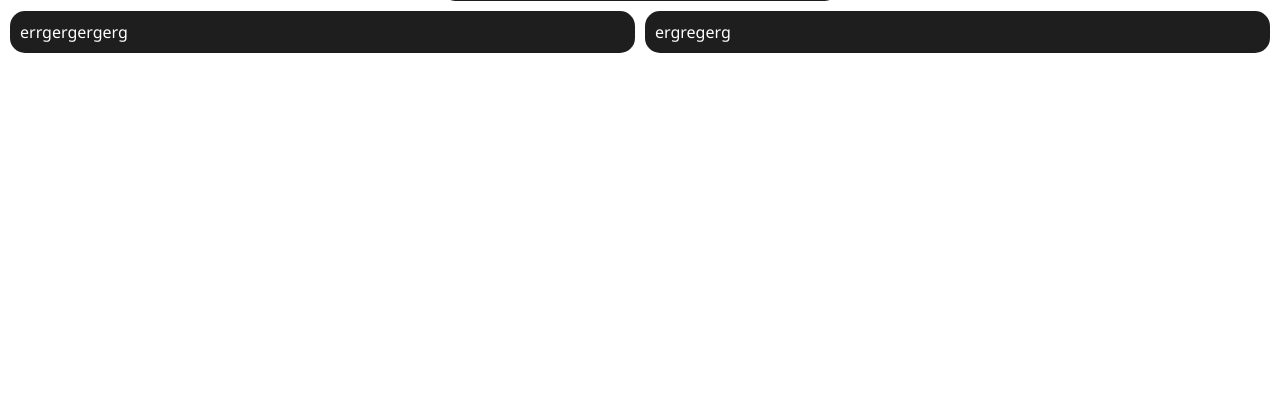
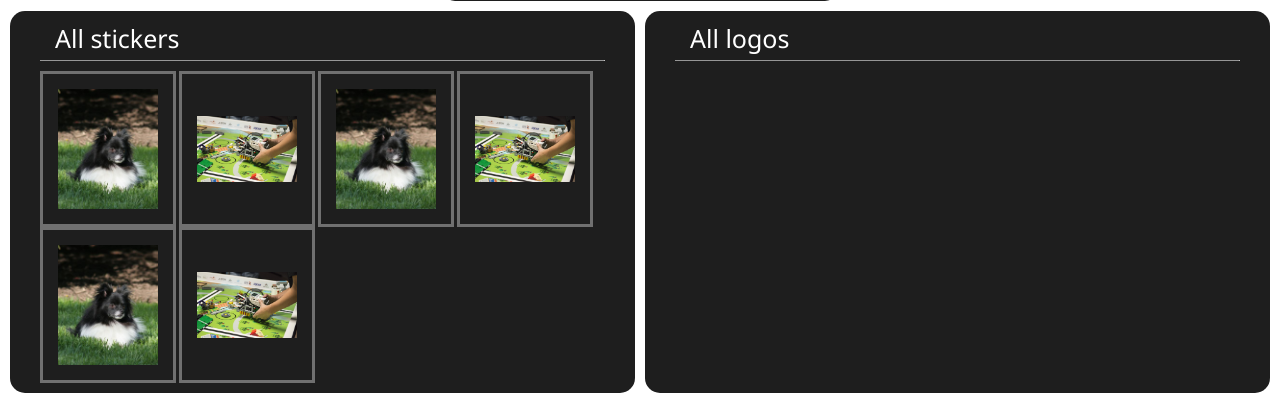
Before and after one commit to svsticky/plakplaats, a Flask app: template templates/admin.html in a window 1280 px wide. Shown: the part 583-976 px from the top of the page. Before the commit the page ends 636 px from the top, so only its background shows below. Run offline with Flask 2, Linux system fonts and the light colour scheme; the template is opened without the code that fills it, so the values that code supplies are empty; data comes from the database, SQL or seed files in the repository; both versions use the stored data as it was after the commit.

Commit message:
Worked on admin page

```diff
--- a/server.py
+++ b/server.py
@@ -1,10 +1,10 @@
-import re
 from sqlite3.dbapi2 import sqlite_version
 import flask
 from flask import request
 from flask import render_template
 import requests
 import sqlite3
+import time
 import json
 import os
 from werkzeug.utils import redirect, secure_filename
@@ -55,17 +55,24 @@ def stickerMap():
 
 @app.route('/admin', methods=['GET'])
 def admin():
-	return render_template('admin.html', color=COLOR)
+	#It is not needed to store or retreive the adminToken from localStorage because it is not intended to survive a new session
+	if checkAdminToken(request.cookies.get('adminToken')):
+		return render_template('admin.html', color=COLOR)
+	else:
+		return redirect('/auth?adminRefresh=1')
 
 @app.route('/auth', methods=['GET'])
 def auth():
-	#The request contain a code after loggin in.
+	#The request contains a code after loggin in.
 	if request.args.get('code') == None:
 		#Check if login with koala is enabled
 		if os.getenv("LOGIN_WITH_KOALA") == "True":
 			#Construct login url
 			url = os.getenv("KOALA_URL") + "/api/oauth/authorize?client_id=" + os.getenv("KOALA_CLIENT_UID") + "&redirect_uri=" + os.getenv("STICKER_MAP_URL") + ":" + os.getenv("STICKER_MAP_PORT") + "/auth&response_type=code"
-			return render_template('authKoala.html', color=COLOR, loginUrl=url)
+			resp = flask.make_response(render_template('authKoala.html', color=COLOR, loginUrl=url))
+			if request.args.get('adminRefresh') != None:
+				resp.set_cookie('adminRefresh', "1")
+			return resp
 		else:
 			return 'Logging in without koala is not yet supported.'
 	else:
@@ -78,21 +85,42 @@ def auth():
 			return redirect('/auth', code=302)
 		#Connect to db
 		with sqlite3.connect('stickers.db') as con:
-			#Create a (normal) token for user
-			token = secrets.token_urlsafe(30)
 			cursor = con.cursor()
-			cursor.execute("INSERT INTO tokens VALUES (?)", (token,))
-			con.commit()
+			#Check if the user already has (normal) key stored. (Admin refresh session)
+			token = ""
+			if checkToken(request.cookies.get('token')) == False:
+				#Create a (normal) token for user
+				token = secrets.token_urlsafe(30)
+				cursor.execute("INSERT INTO tokens VALUES (?)", (token,))
+			else:
+				#User already has a valid token, re-use this one
+				token = request.cookies.get('token')
 			#Create a response
 			page = "redirecting <script>window.localStorage.setItem('token', '" + token + "'); window.location.href = '../'</script>"
+			#Check if the user came from the home page
+			if request.cookies.get('adminRefresh') != None:
+				page = "redirecting <script>window.localStorage.setItem('token', '" + token + "'); window.location.href = '../admin'</script>"
 			resp = flask.make_response(page)
+			#Check if the user is a admin
+			if tokenResponse['credentials_type'] == "Admin":
+				adminToken = secrets.token_urlsafe(30)
+				expirationTime = round(time.time()) + int(os.getenv("ADMIN_EXPIRES_IN"))
+				cursor.execute("INSERT INTO adminTokens VALUES(?,?)", (adminToken, expirationTime))
+				resp.set_cookie('adminToken', adminToken)
+			con.commit()
 			#Save token as cookie
 			resp.set_cookie('token', token)
+			#Remove the admin redirect token if needed
+			resp.set_cookie('adminRefresh', '', expires=0)
 			return resp
 
 
 @app.route('/upload', methods=['GET', 'POST'])
 def uploadSticker():
+	#Check token if required
+	if os.getenv('STICKER_MAP_REQUIRE_LOGIN') == "True":
+		if checkToken(request.cookies.get('token') == False):
+			return json.dumps({'status' : '403', 'error': 'Not authenticated or cookies disabled.'}), 405
 	#Check if request is sent with HTTP Post method
 	if request.method == 'POST':
 		#Check if all required parameters are available and good
@@ -122,6 +150,10 @@ def uploadSticker():
 
 @app.route('/logos', methods=['GET'])
 def getLogos():
+	#Check token if required
+	if os.getenv('STICKER_MAP_REQUIRE_LOGIN') == "True":
+		if checkToken(request.cookies.get('token') == False):
+			return json.dumps({'status' : '403', 'error': 'Not authenticated or cookies disabled.'}), 405
 	with sqlite3.connect('stickers.db') as con:
 		cursor = con.cursor()
 		results = cursor.execute('SELECT * FROM logos ORDER BY logoTitle DESC').fetchall()
@@ -129,6 +161,10 @@ def getLogos():
 
 @app.route('/addEmail', methods=['PATCH'])
 def addEmail():
+	#Check token if required
+	if os.getenv('STICKER_MAP_REQUIRE_LOGIN') == "True":
+		if checkToken(request.cookies.get('token') == False):
+			return json.dumps({'status' : '403', 'error': 'Not authenticated or cookies disabled.'}), 405
 	if request.form['email'] != '':
 		if request.form['token'] != '':
 			#Check if the token is in the database
@@ -149,6 +185,10 @@ def addEmail():
 
 @app.route('/getStickers', methods=['GET'])
 def getStickers():
+	#Check token if required
+	if os.getenv('STICKER_MAP_REQUIRE_LOGIN') == "True":
+		if checkToken(request.cookies.get('token') == False):
+			return json.dumps({'status' : '403', 'error': 'Not authenticated or cookies disabled.'}), 405
 	if(request.args.get('west') != '' and request.args.get('east') != '' and request.args.get('north') != '' and request.args.get('south') != ''):
 		#Get all the stickers within the bounding box
 		with sqlite3.connect('stickers.db') as con:
@@ -162,26 +202,44 @@ def getStickers():
 
 @app.route('/getUnverifiedStickers', methods=['GET'])
 def getUnverifiedStickers():
-	if checkToken(request.args.get('token')):
-		#Get all unverified stickers'
-		with sqlite3.connect('stickers.db') as con:
-			#create cursor
-			cursor = con.cursor()
-			#find results
-			rows = cursor.execute("SELECT * FROM stickers WHERE verified=0").fetchall()
-			return json.dumps(rows)
-	else:
-		return json.dumps({'status' : '403', 'error': 'Token invalid'}), 403
+	if checkAdminToken(request.cookies.get('adminToken') == False):
+		return redirect('/auth?adminRefresh=1')
+	#Get all unverified stickers'
+	with sqlite3.connect('stickers.db') as con:
+		#create cursor
+		cursor = con.cursor()
+		#find results
+		rows = cursor.execute("SELECT * FROM stickers WHERE verified=0").fetchall()
+		return json.dumps(rows)
 
 def checkToken(token):
+	if token == None:
+		return False
 	with sqlite3.connect('stickers.db') as con:
 		cursor = con.cursor()
 		rows = cursor.execute("SELECT * FROM tokens WHERE token=?", (token,)).fetchall()
-		if len(rows) > 0:
+		if len(rows	) > 0:
 			return True
 		else:
 			return False
 
+def checkAdminToken(token):
+	#Check if the token is not null
+	if token == None:
+		return False
+	#Connect with database
+	with sqlite3.connect("stickers.db") as con:
+		#Remove invalid keys from the database
+		cursor = con.cursor()
+		cursor.execute("DELETE FROM adminTokens WHERE ? > expirationTime", (time.time(),))
+		#Check if you key is still in the database
+		rows = cursor.execute("SELECT * FROM adminTokens WHERE token = ?", (token, )).fetchall()
+		if len(rows	) > 0:
+			return True
+		else:
+			return False
+
+
 if __name__ == "__main__":
 	from waitress import serve
 	serve(app, host='0.0.0.0', port='7050')
--- a/static/admin.css
+++ b/static/admin.css
@@ -104,6 +104,26 @@
     color: white;
 }
 
+@media screen and (max-width:700px) {
+    .bottomSection{
+        flex-direction: column;
+    }
+    .allStickersSection{
+        margin: 0px 0px 10px 0px !important;
+        width: calc(100% - 20px) !important;
+    }
+    .allLogosSection{
+        margin: 0px !important;
+        width: calc(100% - 20px) !important;
+    }
+}
+
+.containerDivider{
+    margin: 5px 20px 10px 20px;
+    border-top: rgb(150,150,150) solid 1px;
+    border-bottom: none;
+}
+
 .allStickersSection{
     background-color: rgb(30,30,30);
     width: 50%;
@@ -119,3 +139,29 @@
     padding: 10px;
     border-radius: 15px;
 }
+
+.containerGrid{
+    margin: 0px 20px 0px 20px;
+    width: calc(100% - 40px);
+    display: flex;
+    flex-wrap: wrap;
+    justify-content: flex-start;
+}
+
+.gridItem{
+    width: 130px;
+    height: 150px;
+    display: flex;
+    justify-content: center;
+    align-items: center;
+    border:rgb(112, 112, 112) solid;
+    margin-right: 3px;
+}
+
+.gridItem:hover{
+    background-color: rgb(71, 67, 67);
+}
+
+.gridImage{
+    width: 100px;
+}
--- a/templates/admin.html
+++ b/templates/admin.html
@@ -27,10 +27,32 @@
         </div>
         <div class="bottomSection">
             <div class="allStickersSection">
-                errgergergerg
+                <span class="containerLabel">All stickers</span>
+                <hr class="containerDivider">
+                <div class="containerGrid">
+                    <div class="gridItem">
+                        <img src="/static/uploads/dog11.jpg" alt="sticker" class="gridImage">
+                    </div>
+                    <div class="gridItem">
+                        <img src="/static/uploads/First_Lego_League_2018-scaled1.jpg" alt="sticker" class="gridImage">
+                    </div>
+                    <div class="gridItem">
+                        <img src="/static/uploads/dog11.jpg" alt="sticker" class="gridImage">
+                    </div>
+                    <div class="gridItem">
+                        <img src="/static/uploads/First_Lego_League_2018-scaled1.jpg" alt="sticker" class="gridImage">
+                    </div>
+                    <div class="gridItem">
+                        <img src="/static/uploads/dog11.jpg" alt="sticker" class="gridImage">
+                    </div>
+                    <div class="gridItem">
+                        <img src="/static/uploads/First_Lego_League_2018-scaled1.jpg" alt="sticker" class="gridImage">
+                    </div>
+                </div>
             </div>
             <div class="allLogosSection">
-                ergregerg
+                <span class="containerLabel">All logos</span>
+                <hr class="containerDivider">
             </div>
         </div>
     </div>
```
Also changed, not shown: stickers.db, 1 other file.
